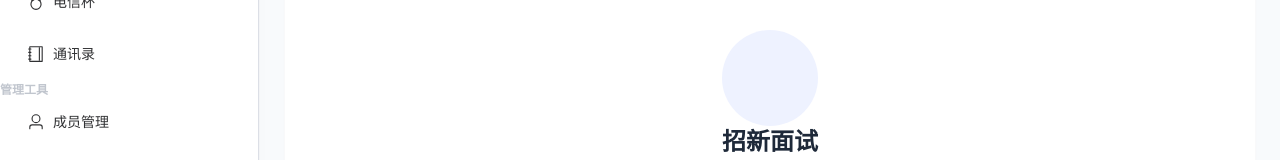
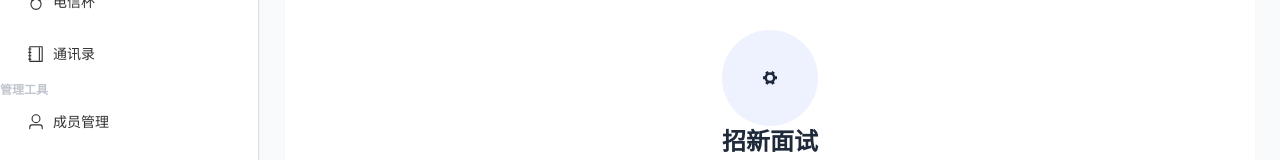
Before and after one commit to Warm-CN/all-in-one, a Vue app in the folder frontend/: page /recruitment in a window 1280 px wide. Shown: the part 326-486 px from the top of the page. Built offline with nearby package versions, Linux system fonts and the light colour scheme; no server answers; sample sign-in values are in the browser's storage.

Commit message:
feat: 将占位符图标从Construction更改为Tools

```diff
--- a/frontend/src/views/Placeholder.vue
+++ b/frontend/src/views/Placeholder.vue
@@ -1,7 +1,7 @@
 <template>
   <div class="flex flex-col items-center justify-center p-12 text-center h-full">
     <div class="w-24 h-24 bg-indigo-50 rounded-full flex items-center justify-center mb-6">
-      <el-icon class="text-indigo-500 text-4xl"><Construction /></el-icon>
+      <el-icon class="text-indigo-500 text-4xl"><Tools /></el-icon>
     </div>
     <h1 class="text-2xl font-bold text-gray-800 mb-2">{{ title }}</h1>
     <p class="text-gray-500 max-w-md">此功能模块正在紧锣密鼓地开发中，敬请期待！</p>
@@ -11,7 +11,7 @@
 <script setup>
 import { computed } from 'vue'
 import { useRoute } from 'vue-router'
-import { Construction } from '@element-plus/icons-vue'
+import { Tools } from '@element-plus/icons-vue'
 
 const route = useRoute()
 const title = computed(() => route.meta.title || 'Coming Soon')
```
